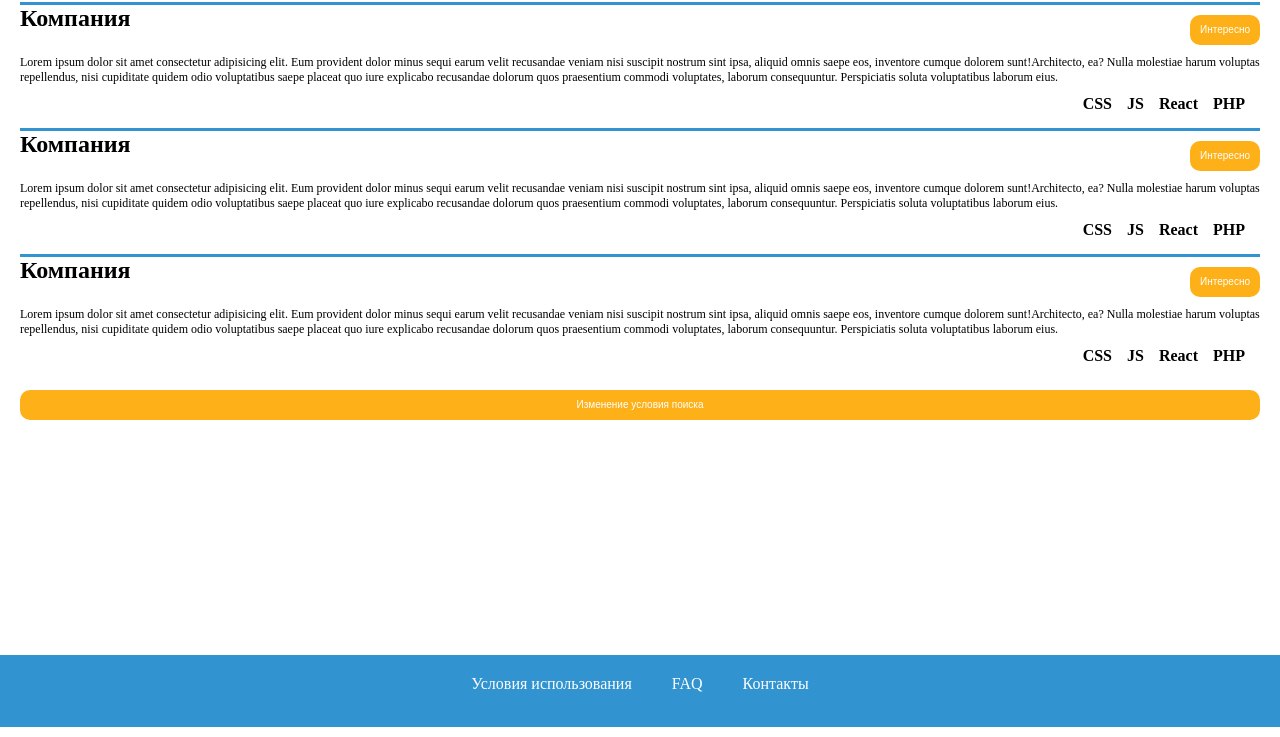
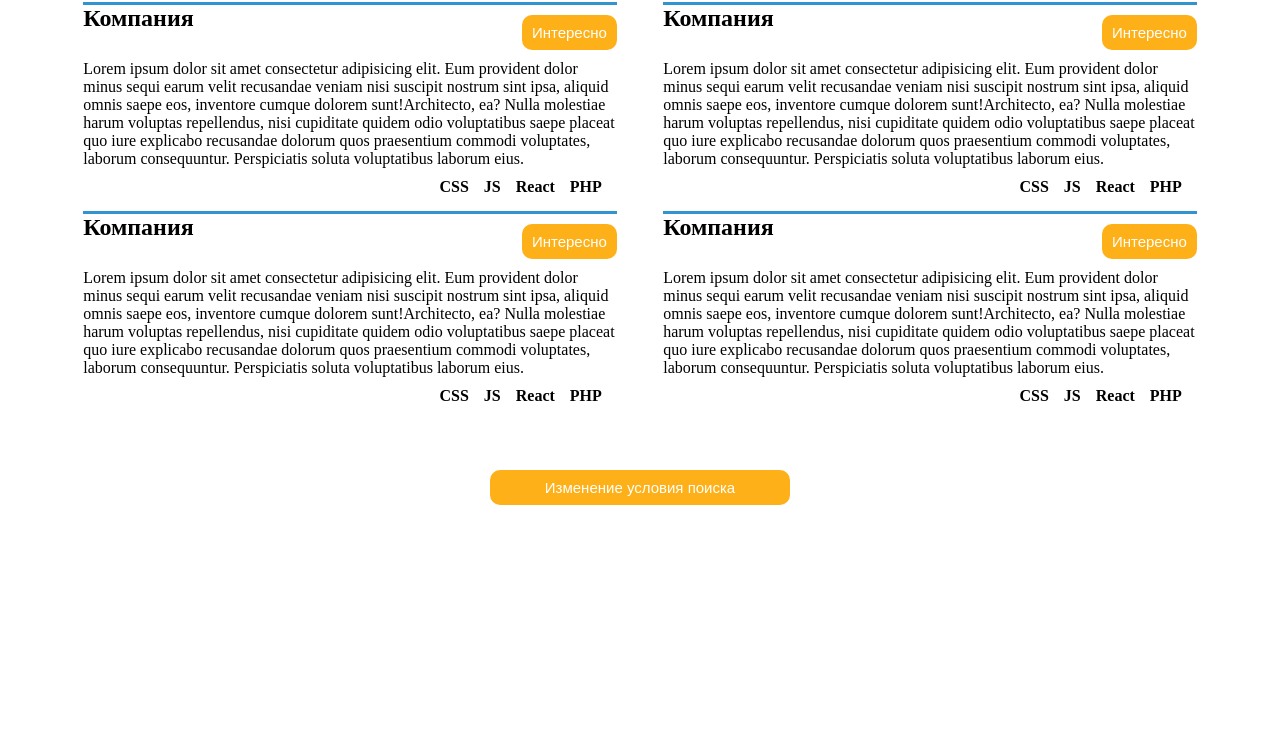
Before and after one commit to genyaonipko/Hackathon-09.12-10.12, a website: page src/index.html in a window 1280 px wide. Shown: the part 271-1008 px from the top of the page. Drawn offline with nearby package versions, Linux system fonts and the light colour scheme; files that its build step writes are made by us from their sources.

Commit message:
media screen - 1024 and 768

```diff
--- a/src/html/list-task.html
+++ b/src/html/list-task.html
@@ -1,11 +1,13 @@
 <main>
     <div class="wrapper">
         <h1>Предложение</h1>
+        <div class="list-block">
             <div class="list-task">
                     <div class="list-task__name">
                         <h2>Компания</h2>
                         <a href="#" class="button">Интересно</a>
                     </div>
+                    <div class="list-task__content">
                         <p>Lorem ipsum dolor sit amet consectetur adipisicing elit. Eum provident dolor minus sequi earum velit recusandae veniam nisi suscipit nostrum sint ipsa, aliquid omnis saepe eos, inventore cumque dolorem sunt!Architecto, ea? Nulla molestiae harum voluptas repellendus, nisi cupiditate quidem odio voluptatibus saepe placeat quo iure explicabo recusandae dolorum quos praesentium commodi voluptates, laborum consequuntur. Perspiciatis soluta voluptatibus laborum eius.</p>
                         <ul>
                             <li>CSS</li>
@@ -14,11 +16,13 @@
                             <li>PHP</li>
                         </ul>
                     </div>
+            </div>
             <div class="list-task">
                 <div class="list-task__name">
                     <h2>Компания</h2>
                     <a href="#" class="button">Интересно</a>
                 </div>
+                <div class="list-task__content">
                     <p>Lorem ipsum dolor sit amet consectetur adipisicing elit. Eum provident dolor minus sequi earum velit recusandae veniam nisi suscipit nostrum sint ipsa, aliquid omnis saepe eos, inventore cumque dolorem sunt!Architecto, ea? Nulla molestiae harum voluptas repellendus, nisi cupiditate quidem odio voluptatibus saepe placeat quo iure explicabo recusandae dolorum quos praesentium commodi voluptates, laborum consequuntur. Perspiciatis soluta voluptatibus laborum eius.</p>
                     <ul>
                         <li>CSS</li>
@@ -27,11 +31,13 @@
                         <li>PHP</li>
                     </ul>
                 </div>
+            </div>
             <div class="list-task">
                 <div class="list-task__name">
                     <h2>Компания</h2>
                     <a href="#" class="button">Интересно</a>
                 </div>
+                <div class="list-task__content">
                     <p>Lorem ipsum dolor sit amet consectetur adipisicing elit. Eum provident dolor minus sequi earum velit recusandae veniam nisi suscipit nostrum sint ipsa, aliquid omnis saepe eos, inventore cumque dolorem sunt!Architecto, ea? Nulla molestiae harum voluptas repellendus, nisi cupiditate quidem odio voluptatibus saepe placeat quo iure explicabo recusandae dolorum quos praesentium commodi voluptates, laborum consequuntur. Perspiciatis soluta voluptatibus laborum eius.</p>
                     <ul>
                         <li>CSS</li>
@@ -40,6 +46,23 @@
                         <li>PHP</li>
                     </ul>
                 </div>
+            </div>
+            <div class="list-task">
+                <div class="list-task__name">
+                    <h2>Компания</h2>
+                    <a href="#" class="button">Интересно</a>
+                </div>
+                <div class="list-task__content">
+                    <p>Lorem ipsum dolor sit amet consectetur adipisicing elit. Eum provident dolor minus sequi earum velit recusandae veniam nisi suscipit nostrum sint ipsa, aliquid omnis saepe eos, inventore cumque dolorem sunt!Architecto, ea? Nulla molestiae harum voluptas repellendus, nisi cupiditate quidem odio voluptatibus saepe placeat quo iure explicabo recusandae dolorum quos praesentium commodi voluptates, laborum consequuntur. Perspiciatis soluta voluptatibus laborum eius.</p>
+                    <ul>
+                        <li>CSS</li>
+                        <li>JS</li>
+                        <li>React</li>
+                        <li>PHP</li>
+                    </ul>
+                </div>
+            </div>
+        </div>
         <button>Изменение условия поиска</button>
     </div>
 </main>
--- a/src/scss/list-task.scss
+++ b/src/scss/list-task.scss
@@ -55,3 +55,71 @@
     }
   }
 }
+@media screen and (min-width: 768px) and (max-width: 1023px) {
+  main .wrapper{
+    padding: 0 40px;
+    display: flex;
+    flex-wrap: wrap;
+    justify-content: center;
+    h1{
+      width: 100%;
+    }
+    .list-block {
+      display: flex;
+      flex-direction: row;
+      flex-wrap: wrap;
+      .list-task {
+        display: flex;
+        flex-direction: column;
+        width: 50%;
+        padding: 0 2%;
+        justify-content: space-between;
+        .button {
+          font: 15px/1 Arial, sans-serif;
+        }
+      }
+
+    }
+    button {
+      max-width: 300px;
+      margin-top: 50px;
+      font: 15px/1 Arial, sans-serif;
+    }
+  }
+}
+@media screen and (min-width: 1024px){
+  main .wrapper{
+    padding: 0 60px;
+    display: flex;
+    flex-wrap: wrap;
+    justify-content: center;
+    h1{
+      width: 100%;
+    }
+    .list-block {
+      display: flex;
+      flex-direction: row;
+      flex-wrap: wrap;
+      justify-content: flex-start;
+      .list-task {
+        display: flex;
+        flex-direction: column;
+        width: 50%;
+        padding: 0 2%;
+        justify-content: space-between;
+        .button {
+          font: 15px/1 Arial, sans-serif;
+        }
+        p{
+          font-size: 16px;
+        }
+      }
+
+    }
+    button {
+      max-width: 300px;
+      margin-top: 50px;
+      font: 15px/1 Arial, sans-serif;
+    }
+  }
+}
```
Lines whose indentation alone changed are shown as unchanged.
